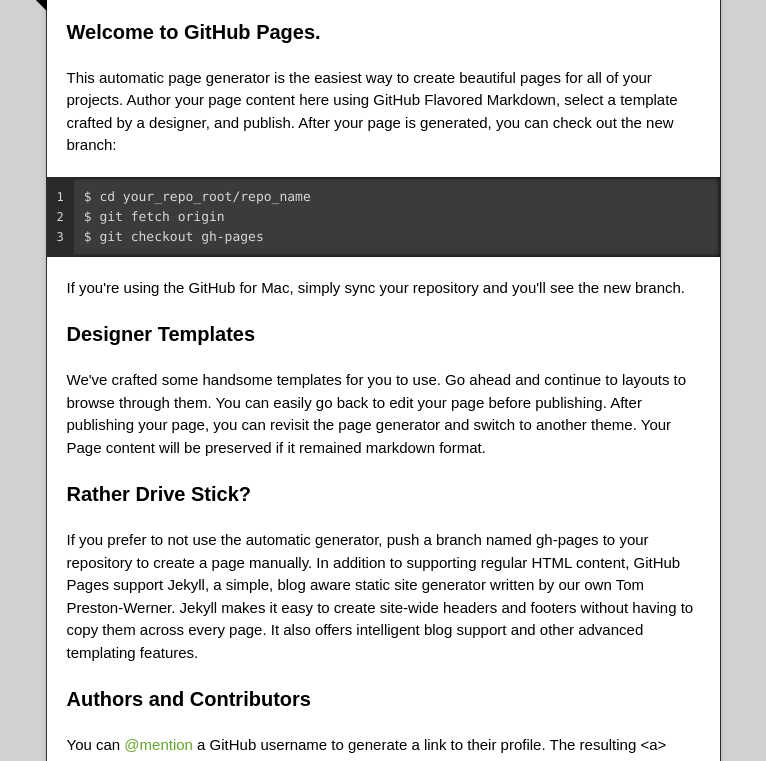
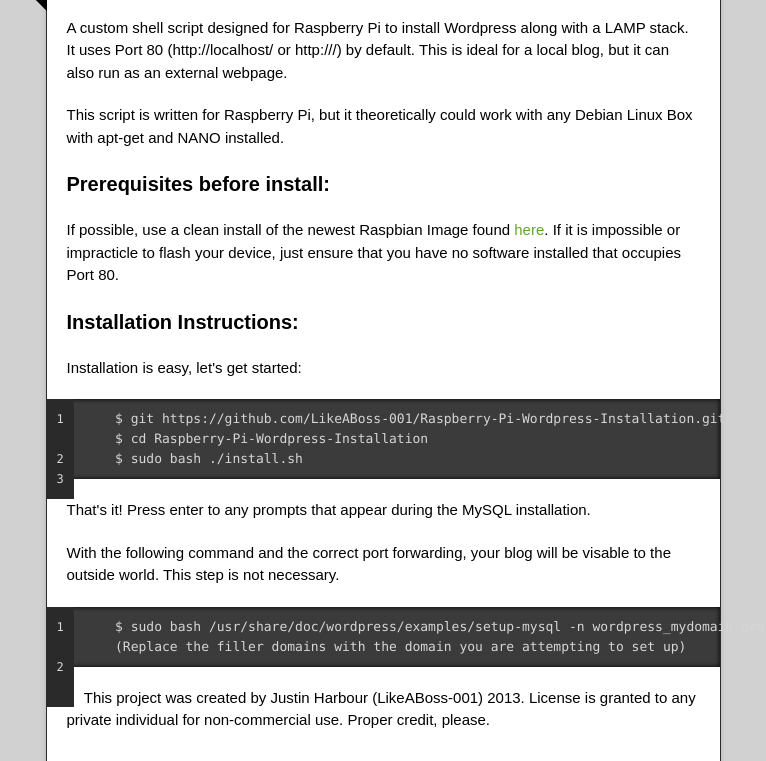
Before and after one commit to jusbour/Raspberry-Pi-Wordpress-Installation, a plain HTML site: page index.html in a window 1280 px wide. Shown: the part 380-1141 px from the top of the page, without its empty margins (257-1023 px from the left). Drawn offline with nearby package versions, Linux system fonts and the light colour scheme.

```diff
--- a/index.html
+++ b/index.html
@@ -36,32 +36,33 @@
         <span class="blc"></span><span class="trc"></span>
         </div>
         <article class="markdown-body">
-          <h3>Welcome to GitHub Pages.</h3>
+          <p>A custom shell script designed for Raspberry Pi to install Wordpress along with a LAMP stack.  It uses Port 80 (http://localhost/ or http:///) by default. This is ideal for a local blog, but it can also run as an external webpage.</p>
 
-<p>This automatic page generator is the easiest way to create beautiful pages for all of your projects. Author your page content here using GitHub Flavored Markdown, select a template crafted by a designer, and publish. After your page is generated, you can check out the new branch:</p>
+<p>This script is written for Raspberry Pi, but it theoretically could work with any Debian Linux Box with apt-get and NANO installed.</p>
 
-<pre><code>$ cd your_repo_root/repo_name
-$ git fetch origin
-$ git checkout gh-pages
+<h3>Prerequisites before install:</h3>
+
+<p>If possible, use a clean install of the newest Raspbian Image found <a href="http://www.raspberrypi.org/downloads">here</a>.
+If it is impossible or impracticle to flash your device, just ensure that you have no software installed that occupies Port 80.</p>
+
+<h3>Installation Instructions:</h3>
+
+<p>Installation is easy, let's get started:</p>
+
+<pre><code>    $ git https://github.com/LikeABoss-001/Raspberry-Pi-Wordpress-Installation.git
+    $ cd Raspberry-Pi-Wordpress-Installation
+    $ sudo bash ./install.sh
 </code></pre>
 
-<p>If you're using the GitHub for Mac, simply sync your repository and you'll see the new branch.</p>
+<p>That's it!  Press enter to any prompts that appear during the MySQL installation.</p>
 
-<h3>Designer Templates</h3>
+<p>With the following command and the correct port forwarding, your blog will be visable to the outside world.  This step is not necessary.</p>
 
-<p>We've crafted some handsome templates for you to use. Go ahead and continue to layouts to browse through them. You can easily go back to edit your page before publishing. After publishing your page, you can revisit the page generator and switch to another theme. Your Page content will be preserved if it remained markdown format.</p>
+<pre><code>    $ sudo bash /usr/share/doc/wordpress/examples/setup-mysql -n wordpress_mydomain_org wordpress.mydomain.org
+    (Replace the filler domains with the domain you are attempting to set up)
+</code></pre>
 
-<h3>Rather Drive Stick?</h3>
-
-<p>If you prefer to not use the automatic generator, push a branch named <code>gh-pages</code> to your repository to create a page manually. In addition to supporting regular HTML content, GitHub Pages support Jekyll, a simple, blog aware static site generator written by our own Tom Preston-Werner. Jekyll makes it easy to create site-wide headers and footers without having to copy them across every page. It also offers intelligent blog support and other advanced templating features.</p>
-
-<h3>Authors and Contributors</h3>
-
-<p>You can <a href="https://github.com/blog/821" class="user-mention">@mention</a> a GitHub username to generate a link to their profile. The resulting <code>&lt;a&gt;</code> element will link to the contributor's GitHub Profile. For example: In 2007, Chris Wanstrath (<a href="https://github.com/defunkt" class="user-mention">@defunkt</a>), PJ Hyett (<a href="https://github.com/pjhyett" class="user-mention">@pjhyett</a>), and Tom Preston-Werner (<a href="https://github.com/mojombo" class="user-mention">@mojombo</a>) founded GitHub.</p>
-
-<h3>Support or Contact</h3>
-
-<p>Having trouble with Pages? Check out the documentation at <a href="http://help.github.com/pages">http://help.github.com/pages</a> or contact <a href="mailto:support@github.com">support@github.com</a> and we’ll help you sort it out.</p>
+<p>This project was created by Justin Harbour (LikeABoss-001)  2013.  License is granted to any private individual for non-commercial use.  Proper credit, please.</p>
         </article>
       </div>
     </div>
```
Also changed, not shown: params.json (+1 -1 lines).
